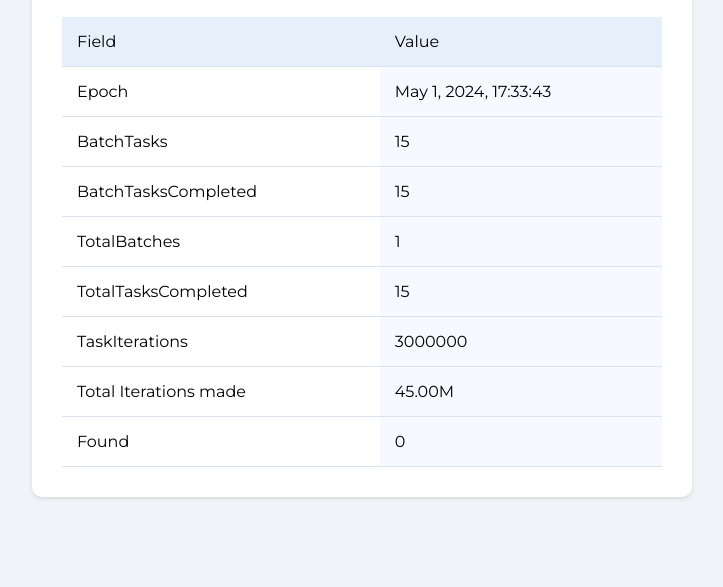
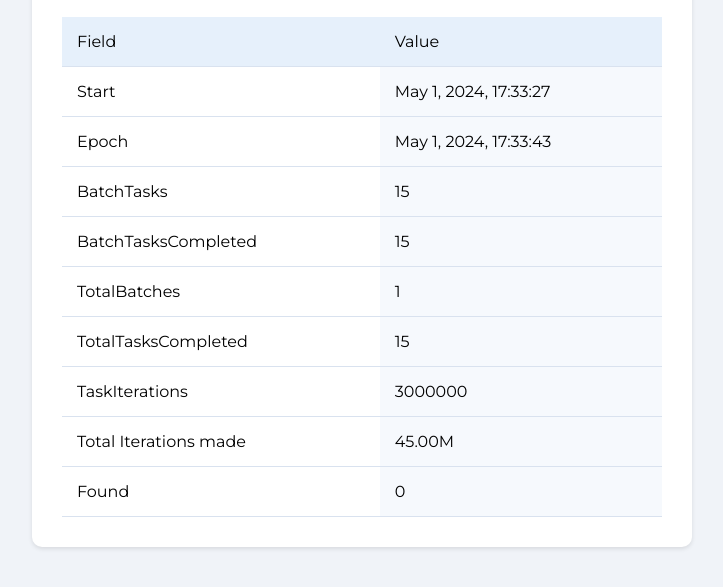
Before and after one commit to invpe/GridMan, a plain HTML site: page index.html in a window 1280 px wide. Shown: the part 143-730 px from the top of the page, without its empty margins (278-1001 px from the left). Drawn offline with Linux system fonts and the light colour scheme.

Commit message:
updated with start

```diff
--- a/index.html
+++ b/index.html
@@ -56,6 +56,10 @@
       <th>Value</th>
     </tr>
     <tr>
+      <td>Start</td>
+      <td id="start"></td>
+    </tr>
+    <tr>
       <td>Epoch</td>
       <td id="epoch"></td>
     </tr>
@@ -107,6 +111,7 @@
             }
 
             // Update table cells with JSON data and calculated value
+            document.getElementById('start').textContent = formatDate(jsonData.Start);
             document.getElementById('epoch').textContent = formatDate(jsonData.Epoch);
             document.getElementById('batch-tasks').textContent = jsonData.BatchTasks;
             document.getElementById('batch-tasks-completed').textContent = jsonData.BatchTasksCompleted;
```
